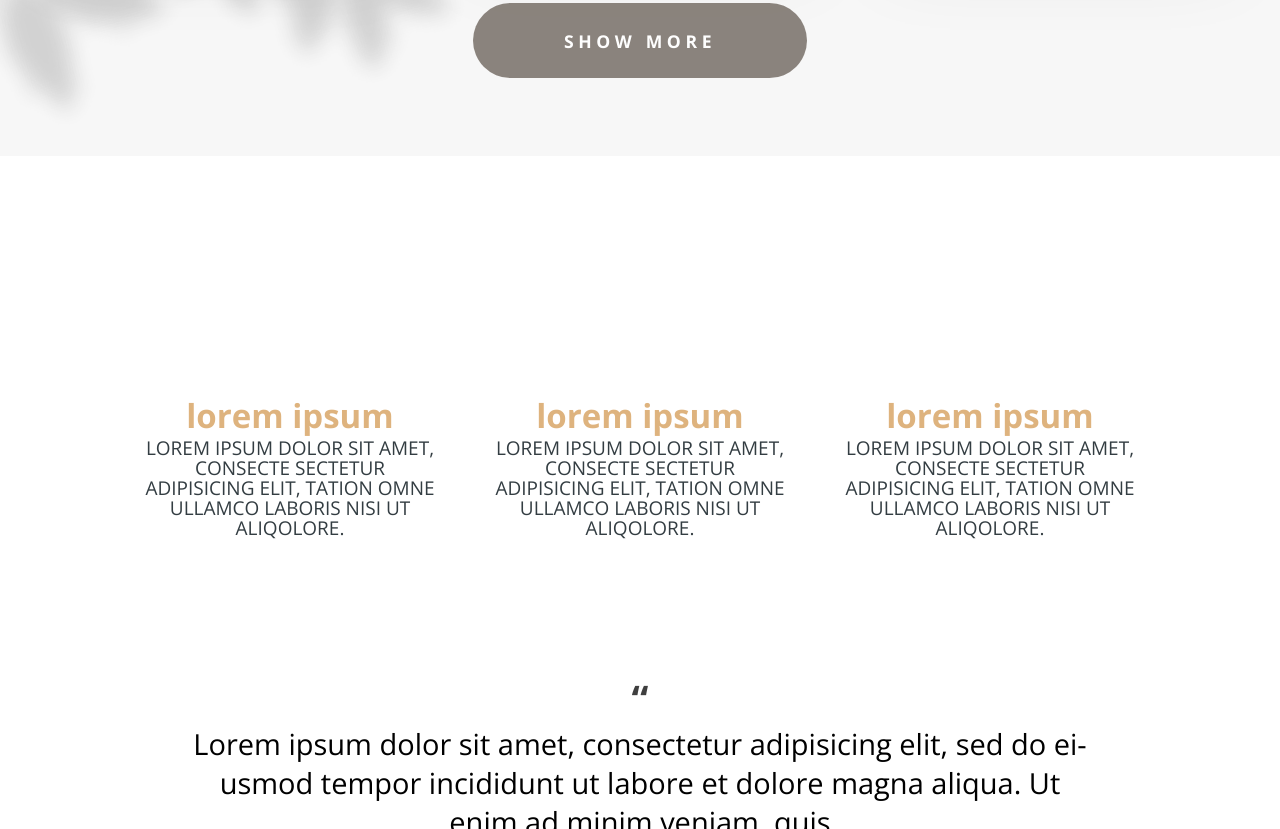
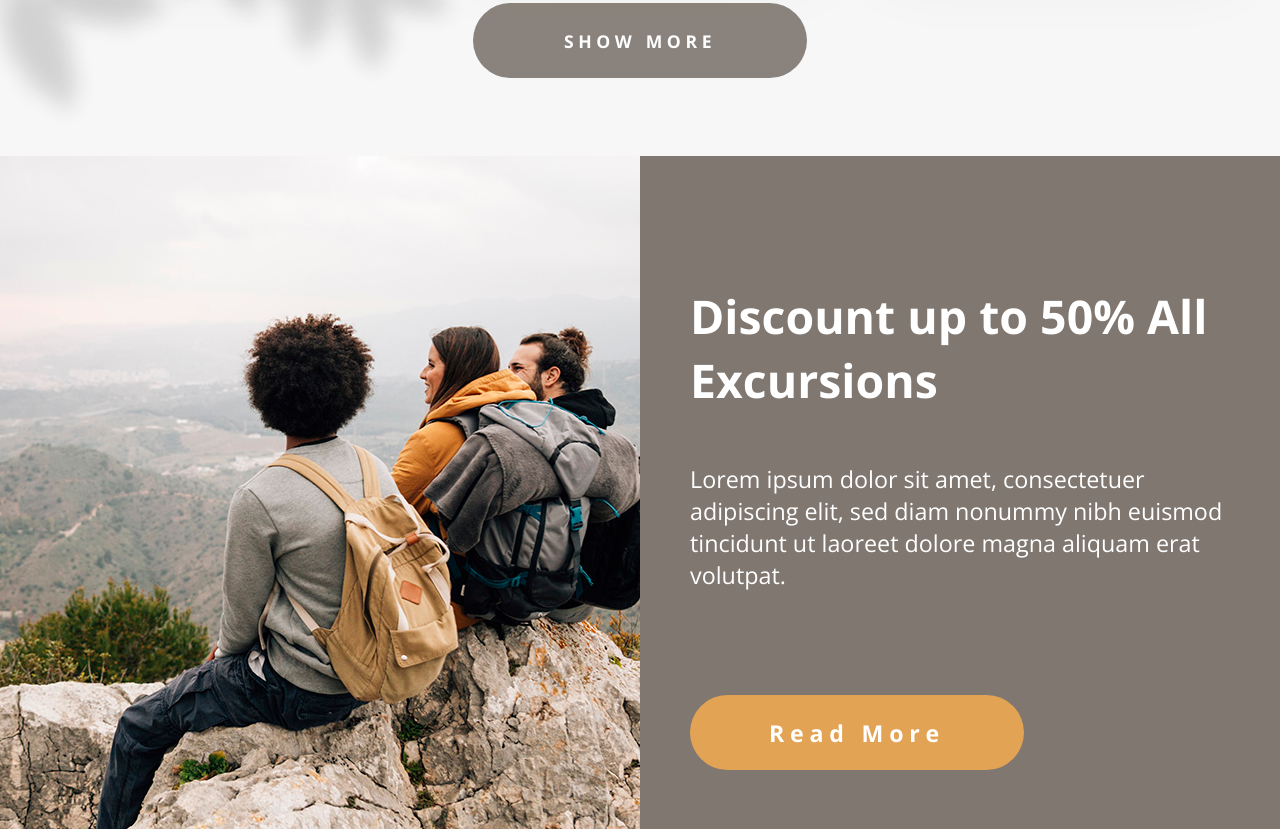
Before and after one commit to sabrina-32-SUST/Web-Tech-Assaignment1, a plain HTML site: page index.html in a window 1280 px wide. Shown: the part 1971-2800 px from the top of the page. Drawn offline with nearby package versions, Linux system fonts and the light colour scheme.

Commit message:
split screen  done

```diff
--- a/CSS/style.css
+++ b/CSS/style.css
@@ -252,100 +252,75 @@ html {
 
 .split_parent{
 
-width: 100%;
-height: 1560px;
+  width: 100%;
+  height: 1560px;
+  }
+.split_screen1,.split_screen2  {
+  width: 100%;
+  height: 780px;
+  background: #7f7770 0% 0% no-repeat padding-box;
 }
-.split_1, .split_2  {
-    display: flex;
-    height: 50%;
-
-  }
-  h2{
-
-    font-family: "open sans";
-    font-size: 58px;
-    font-weight: 800;
-    font-style: bold;
-  }
-  p{
-    font-family: "open sans";
-    font-size: 29px;
-    font-weight: 400;
-  }
-
-
-  .image_split_1 {
-      padding: 64px;
-    width: 50%;
-    color: #ffffff;
-    background: #ffffff;
-    }
-
-  .text_split_1 {
-    color: #ffffff;
-    background: #7f7770;
-
-  }
-
-
-
-  .image_split_2 {
-    width: 50%;
-    padding: 100px;
-    color: #ffffff;
-    background: #deb37e;
-
+.split_screen2 {
+  background: #deb37e 0% 0% no-repeat padding-box;
+}
+.split_screen1_pic,
+.split_screen2_pic {
+  float: left;
+  width: 50%;
+  height: 780px;
+}
+.split_screen2_pic {
+  float: right;
+}
+.split_screen1_pic img,
+.split_screen2_pic img {
+  object-fit: cover;
+  width: 100%;
+  height: 780px;
+}
+.split_screen1_title,
+.split_screen2_title {
+  display: inline-block;
+  margin-top: 10%;
+  margin-left: 50px;
+  width: 40%;
+  height: 780px;
+}
+.split_screen1 h4,
+.split_screen2 h4 {
+  text-align: left;
+  letter-spacing: 0px;
+  color: #ffffff;
+  font-size: 3.625rem;
+  font-weight: bold;
+  width: 550px;
+  height: 149px;
+}
+.split_screen1 p,
+.split_screen2 p {
+  margin-top: 30px;
+  width: 560px;
+  height: 192px;
+  text-align: left;
+  letter-spacing: 0px;
+  color: #ffffff;
+  font-size: 1.823rem;
+}
+.split_screen1 button,
+.split_screen2 button {
+  margin-top: 40px;
+  width: 334px;
+  height: 75px;
+  background: #e2a355 0% 0% no-repeat padding-box;
+  border-radius: 38px;
+  border: none;
+  text-align: center;
+  letter-spacing: 5.79px;
+  color: #ffffff;
+  font-size: 1.81rem;
+  font-weight: bold;
 }
 
-  .text_split_2 {
-    color: #ffffff;
-    background: #deb37e;
-  }
-
-
-  a.readmore {
-    font-family: "open sans";
-    background: none;
-    background-color: #e2a355 ;
-    border-radius:30px;
-    width:333px;
-    height: 22px;
-  text-align: center;
-  padding: 10px 40px;
-  margin-bottom: 22px;
-
-
-    font-size: 29px;
-    font-style: bold;
-    font-weight: 800;
-    text-decoration: none;
-    color: #ffffff;
-    display: inline-block;
-      cursor: pointer;
-  }
- a.readmore:hover {
-    text-decoration: none;
-    background-color: #ffffff;
-    color: #e2a355;
-      cursor: pointer;
-  }
-
-  /* @media screen and (max-width: 600px){
-
-    .parent {
-      flex-direction: column-reverse;
-    }
-
-    .item {
-      width: auto;
-      min-height: 200px;
-    }
-
-    .last {
-      background: #aa0000;
-    }
-
-  } */
 
   .hiking_wraper{
       height: 640px;
--- a/index.html
+++ b/index.html
@@ -97,6 +97,33 @@
 </div>
   <button class="btn-show">SHOW MORE</button>
 </div>
+
+<!-- discount  start -->
+
+<div class="split_parent">
+  <div class="split_screen1">
+    <div class="split_screen1_pic">
+      <img src="../Web-Tech-Assaignment1/image/img3.jpg" >
+    </div>
+    <div class="split_screen1_title">
+      <h4>Discount up to 50% All Excursions</h4>
+      <p>Lorem ipsum dolor sit amet, consectetuer adipiscing elit, sed diam nonummy nibh euismod tincidunt ut laoreet dolore magna aliquam erat volutpat.</p>
+      <button>Read More</button>
+    </div>
+  </div>
+  <div class="split_screen2">
+    <div class="split_screen2_title">
+      <h4>January’s Promo: Buy 1 Get 1 Free!</h4>
+      <p>Lorem ipsum dolor sit amet, consectetuer adipiscing elit, sed diam nonummy nibh euismod tincidunt ut laoreet dolore magna aliquam erat volutpat.</p>
+      <button>Read More</button>
+    </div>
+    <div class="split_screen2_pic">
+      <img src="../Web-Tech-Assaignment1/image/img5.jpg" >
+    </div>
+  </div>
+</div>
+
+<!-- discount  end -->
 
 
 
```
